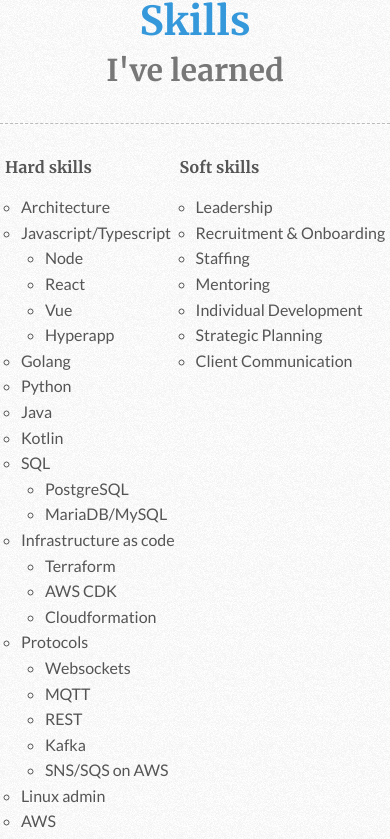
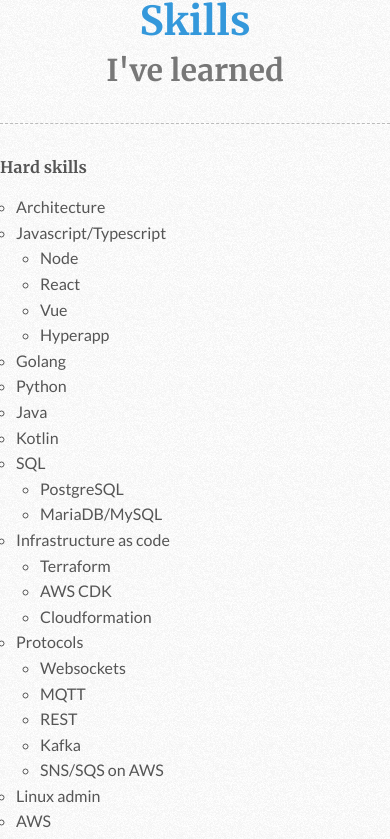
Before and after one commit to jonasstenberg/portfolio, a React (Vite) app: page / in a window 390 px wide. Shown: the part 4080-4919 px from the top of the page. Built offline with nearby package versions, Linux system fonts and the light colour scheme.

Commit message:
Fix skills columns overlapping on mobile viewport
Add flex-direction: column to .skills in the mobile media query
so hard/soft skills stack vertically on narrow screens.

Fixes #1

```diff
--- a/src/index.css
+++ b/src/index.css
@@ -187,6 +187,10 @@
 @media (width <= 600px) {
   header h1 {
     font-size: 2rem;
+  }
+
+  .skills {
+    flex-direction: column;
   }
 }
 
```
